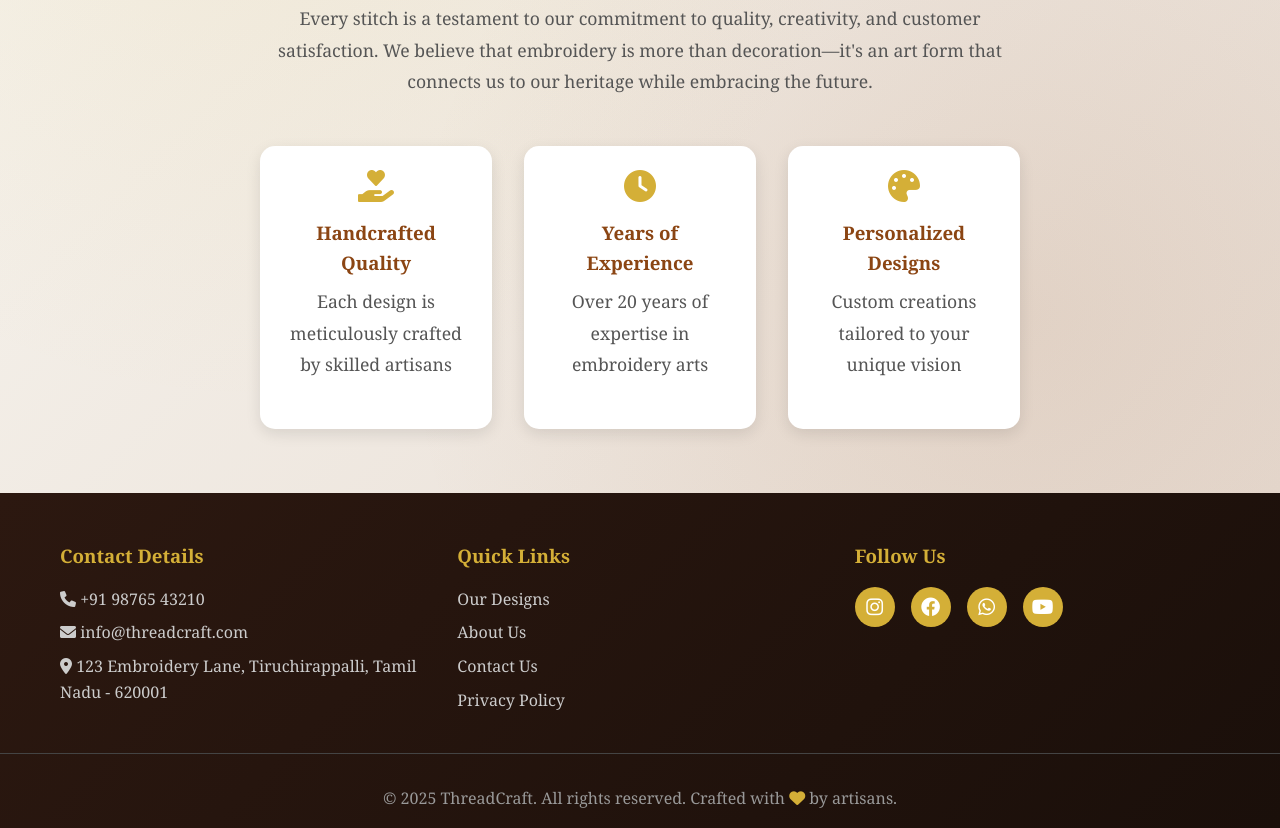
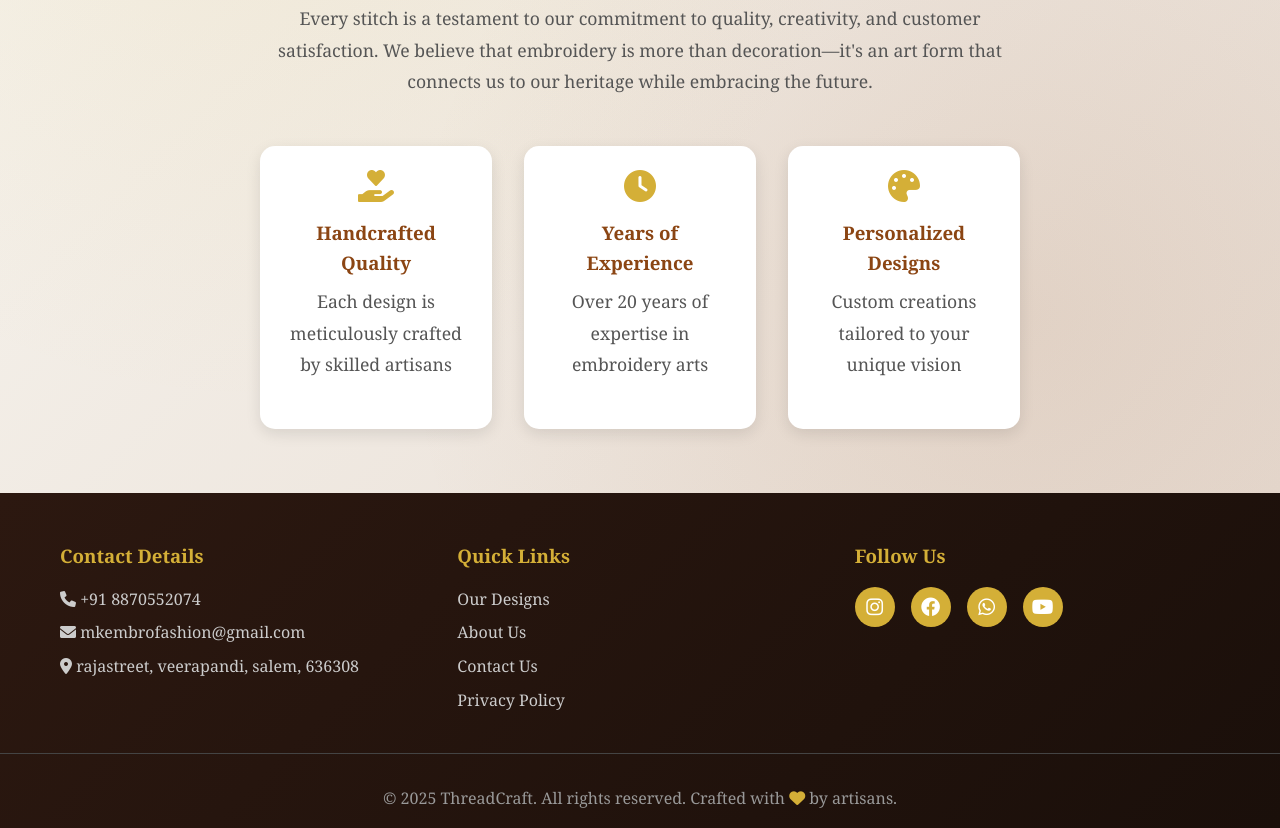
Before and after one commit to hariprasanth209/Mkembro, a plain HTML site: page index.html in a window 1280 px wide. Shown: the part 2416-3244 px from the top of the page. Drawn offline with Linux system fonts and the light colour scheme.

Commit message:
Update index.html

```diff
--- a/index.html
+++ b/index.html
@@ -1702,11 +1702,11 @@
     <!-- Footer -->
     <footer class="footer" id="contact">
         <div class="footer-content">
-            <div class="footer-section">
+           <div class="footer-section">
                 <h3>Contact Details</h3>
-                <p><i class="fas fa-phone"></i> +91 98765 43210</p>
-                <p><i class="fas fa-envelope"></i> info@threadcraft.com</p>
-                <p><i class="fas fa-map-marker-alt"></i> 123 Embroidery Lane, Tiruchirappalli, Tamil Nadu - 620001</p>
+                <p><a href="tel:+918870552074"><i class="fas fa-phone"></i> +91 8870552074</a></p>
+                <p><a href="mailto:mkembrofashion@gmail.com"><i class="fas fa-envelope"></i> mkembrofashion@gmail.com</a></p>
+                <p><a href="https://www.google.com/maps/search/?api=1&query=H3GF%2B32W,+Salem,+Tamil+Nadu+636308" target="_blank"><i class="fas fa-map-marker-alt"></i> rajastreet, veerapandi, salem, 636308</a></p>
             </div>
 
             <div class="footer-section">
```
